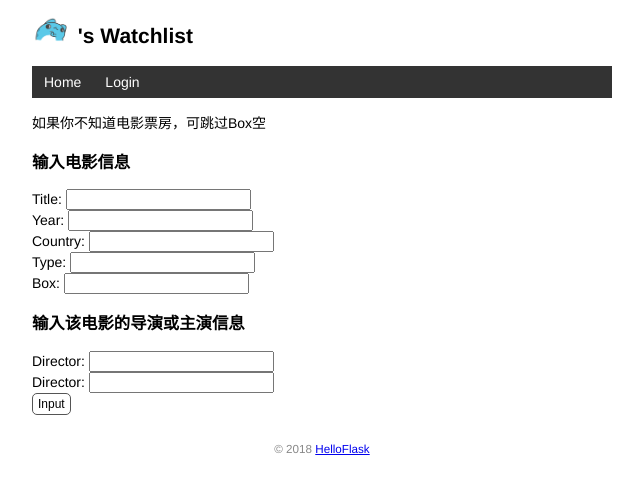
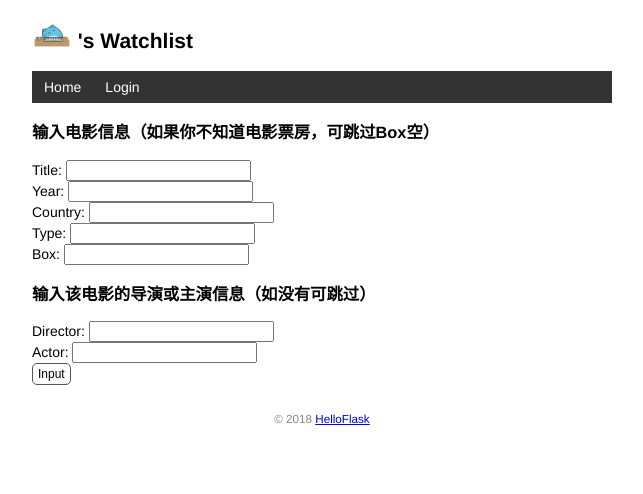
Before and after one commit to silver-cavalier/silver-cavalier.github.com, a Flask app: page /movie/input in a window 1280 px wide. Shown: the top 494 px of the page, without its empty margins (318-961 px from the left). Run offline with Flask 3, Linux system fonts and the light colour scheme.

Commit message:
Add actor and director when adding movie

```diff
--- a/app.py
+++ b/app.py
@@ -138,13 +138,30 @@ def input():
             box = None
 
         movie = Movie(title=title, year=year, country=country, type=type, box=box)
+        db.session.add(movie)
 
         # 主演、导演
         director_name = request.form.get('director_name')
         actor_name = request.form.get('actor_name')
 
+        if director_name == '' and actor_name == '':
+            director_name = None
+            actor_name = None
+        elif  director_name == '' and actor_name != '':
+            actor = Actor(name = actor_name, gender = None, country = None)
+            db.session.add(actor)
+        elif  director_name != '' and actor_name == '':
+            director = Actor(name = director_name, gender = None, country = None)
+            db.session.add(director)
+        elif  director_name != '' and actor_name != '' and director_name != actor_name:
+            actor = Actor(name = actor_name, gender = None, country = None)
+            director = Actor(name = director_name, gender = None, country = None)
+            db.session.add(actor)
+            db.session.add(director)
+        elif director_name != '' and actor_name != '' and director_name == actor_name:
+            actor = Actor(name = actor_name, gender = None, country = None)
+            db.session.add(actor)
 
-        db.session.add(movie)
         db.session.commit()
         return redirect(url_for('index'))
     return render_template('input.html')
--- a/templates/input.html
+++ b/templates/input.html
@@ -2,9 +2,7 @@
 
 {% block content %}
 
-<p>如果你不知道电影票房，可跳过Box空</p>
-
-<h3>输入电影信息</h3>
+<h3>输入电影信息（如果你不知道电影票房，可跳过Box空）</h3>
 <form method="post" action="{{ url_for('input') }}">
     <div>
         <label for="title">Title:</label>
@@ -32,7 +30,7 @@
         <input type="text" name="box" id="box">
     </div>
 
-    <h3>输入该电影的导演或主演信息</h3>
+    <h3>输入该电影的导演或主演信息（如没有可跳过）</h3>
 
     <div>
         <label for="director_name">Director:</label>
@@ -40,7 +38,7 @@
     </div>
 
     <div>
-        <label for="actor_name">Director:</label>
+        <label for="actor_name">Actor:</label>
         <input type="text" name="actor_name" id="actor_name">
     </div>
 
```
Also changed, not shown: static/images/avatar.gif, static/images/fat.gif, static/images/totoro.gif.
